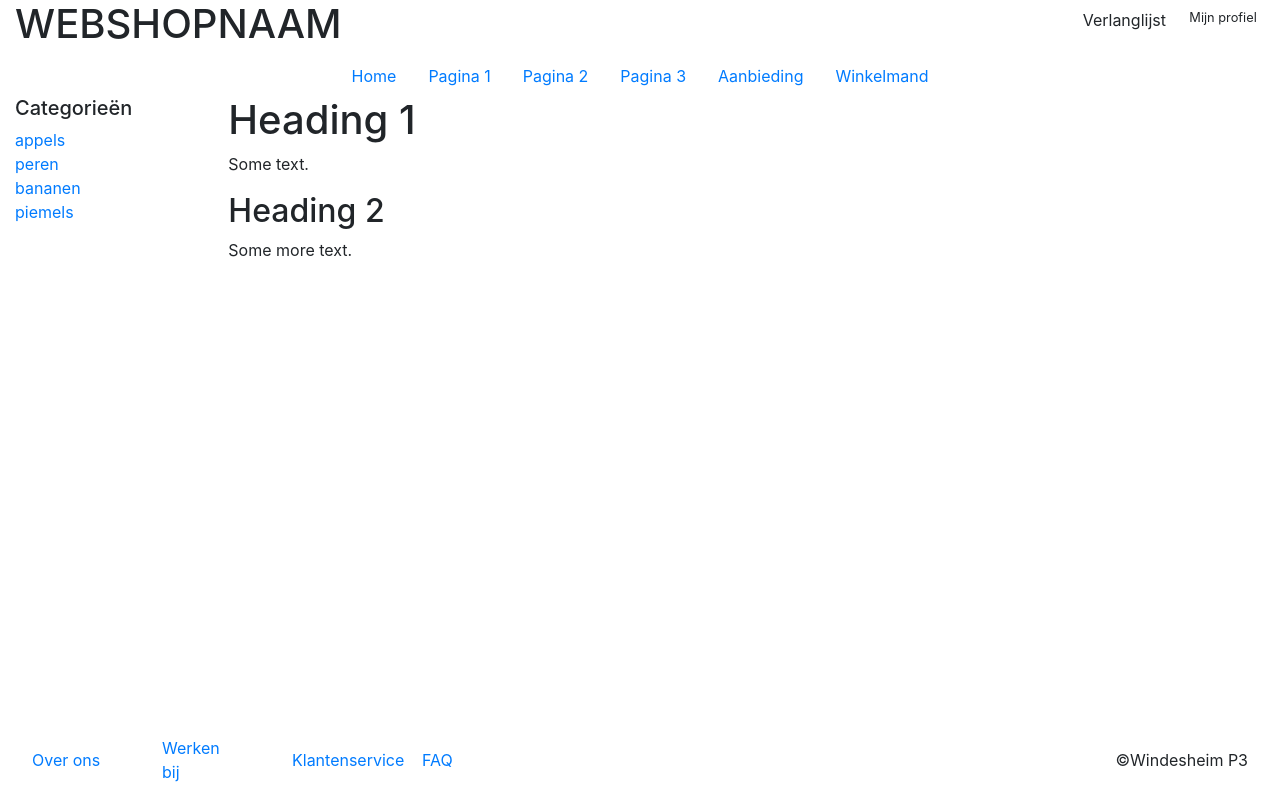
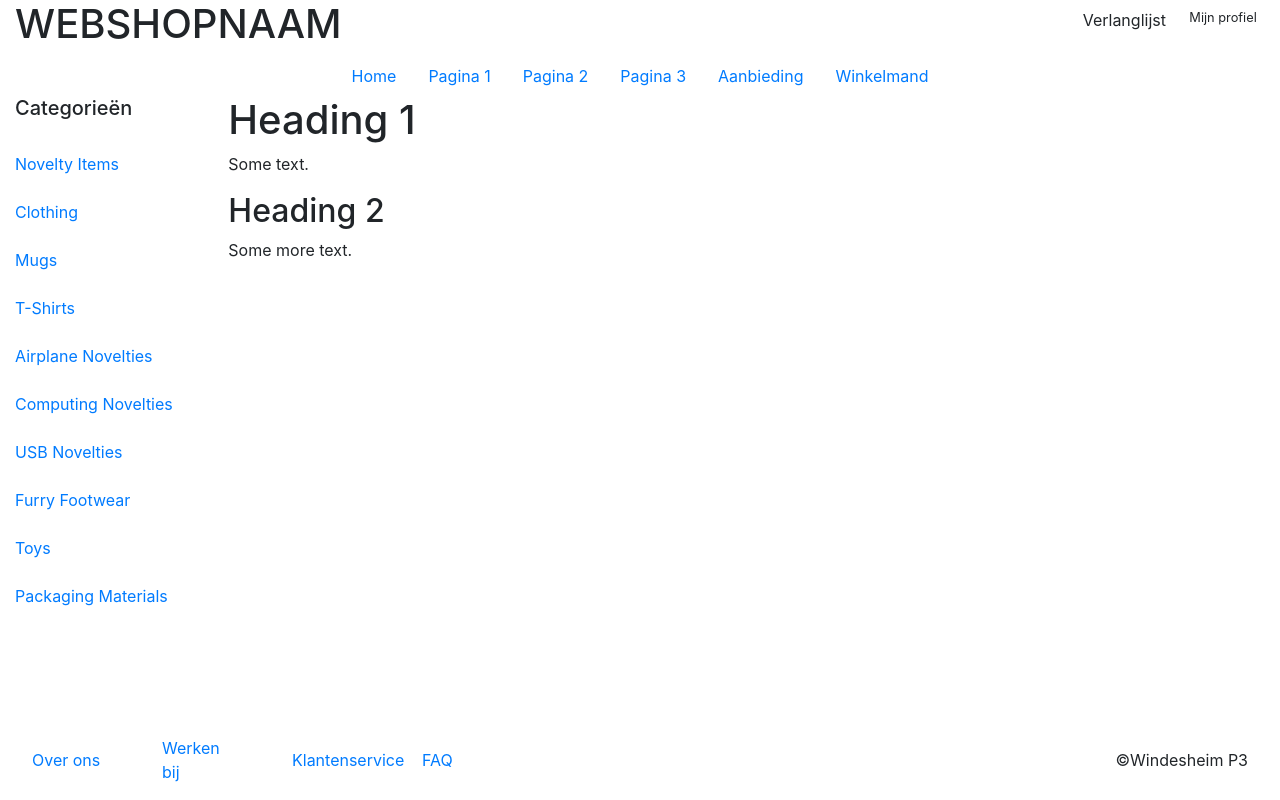
Before and after one commit to WindesheimP3/WWI-Webshop, a PHP site: page / in a window 1280 px wide. Run offline with PHP 8.4, Linux system fonts and the light colour scheme.

Commit message:
Categorie en sidebar bijwerken

```diff
--- a/inc/Sidebar.php
+++ b/inc/Sidebar.php
@@ -1,10 +1,25 @@
 <nav class="sidebar col-2 sidebar">
     <div class="sidebar-sticky nav flex-column">
         <a class="nav-item h5"> Categorieën</a>
-        <a class="nav-item" href="#">appels</a>
-        <a class="nav-item" href="#">peren</a>
-        <a class="nav-item" href="#">bananen</a>
-        <a class="nav-item" href="#">piemels</a>
-
+        <br>
+        <a class="nav-item" href="categorie.php?StockGroupID=1">Novelty Items</a>
+        <br>
+        <a class="nav-item" href="categorie.php?StockGroupID=2">Clothing</a>
+        <br>
+        <a class="nav-item" href="categorie.php?StockGroupID=3">Mugs</a>
+        <br>
+        <a class="nav-item" href="categorie.php?StockGroupID=4">T-Shirts</a>
+        <br>
+        <a class="nav-item" href="categorie.php?StockGroupID=5">Airplane Novelties</a>
+        <br>
+        <a class="nav-item" href="categorie.php?StockGroupID=6">Computing Novelties</a>
+        <br>
+        <a class="nav-item" href="categorie.php?StockGroupID=7">USB Novelties</a>
+        <br>
+        <a class="nav-item" href="categorie.php?StockGroupID=8">Furry Footwear</a>
+        <br>
+        <a class="nav-item" href="categorie.php?StockGroupID=9">Toys</a>
+        <br>
+        <a class="nav-item" href="categorie.php?StockGroupID=10">Packaging Materials</a>
     </div>
 </nav>
```
Also changed, not shown: Categorie.php (added, +54 -0 lines), Test.php (added, +23 -0 lines).
